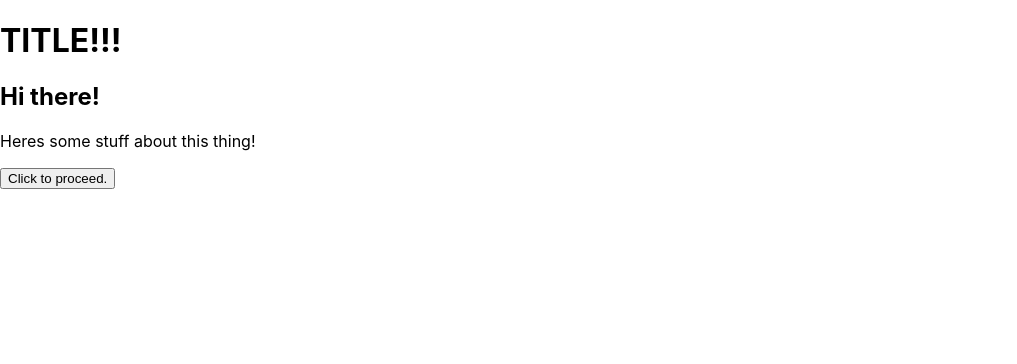
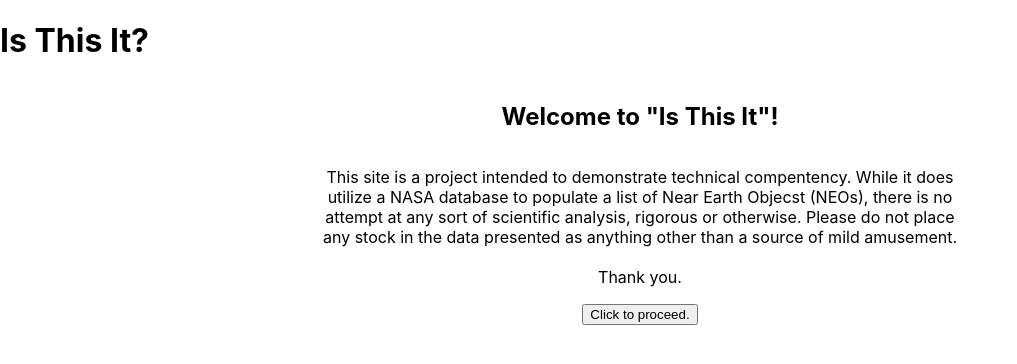
Before and after one commit to GALemmon/IsThisIt, a React (Create React App) app in the folder is-this-it/: page / in a window 1280 px wide. Shown: the top 364 px of the page, without its empty margins (0-1017 px from the left). Built offline with nearby package versions, Linux system fonts and the light colour scheme; no server answers.

Commit message:
Add styling and text to welcome

```diff
--- a/is-this-it/src/Components/Welcome/Welcome.css
+++ b/is-this-it/src/Components/Welcome/Welcome.css
@@ -0,0 +1,11 @@
+.welcome-message {
+  display: flex;
+  flex-direction: column;
+  align-items: center;
+}
+
+p {
+  text-align: center;
+  max-width: 40rem;
+
+}
--- a/is-this-it/src/Components/Welcome/Welcome.js
+++ b/is-this-it/src/Components/Welcome/Welcome.js
@@ -4,13 +4,22 @@ import './Welcome.css'
 
 const Welcome = () => {
   return (
-    <div>
+    <div className='welcome-page'>
       <header>
-        <h1>TITLE!!!</h1>
+        <h1>Is This It?</h1>
       </header>
       <section className='welcome-message'>
-        <h2>Hi there!</h2>
-        <p>Heres some stuff about this thing!</p>
+        <h2>Welcome to "Is This It"!</h2>
+        <p>
+          This site is a project intended to demonstrate technical compentency.
+          While it does utilize a NASA database to populate a list of Near Earth
+          Objecst (NEOs), there is no attempt at any sort of scientific
+          analysis, rigorous or otherwise. Please do not place any stock in the
+          data presented as anything other than a source of mild amusement.
+          <br />
+          <br />
+          Thank you.
+        </p>
         <Link to='/main'>
           <button className='enter-button'>Click to proceed.</button>
         </Link>
```
